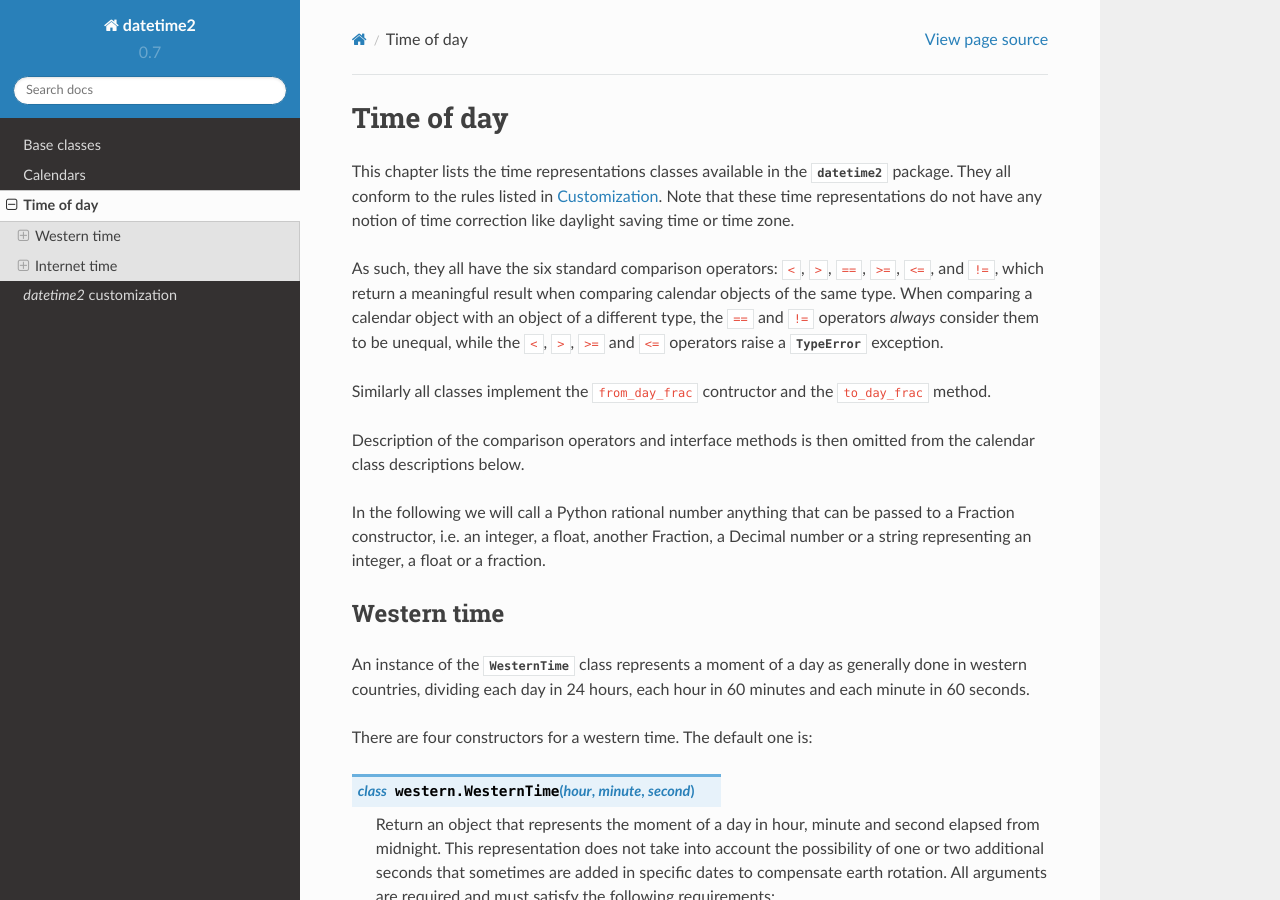
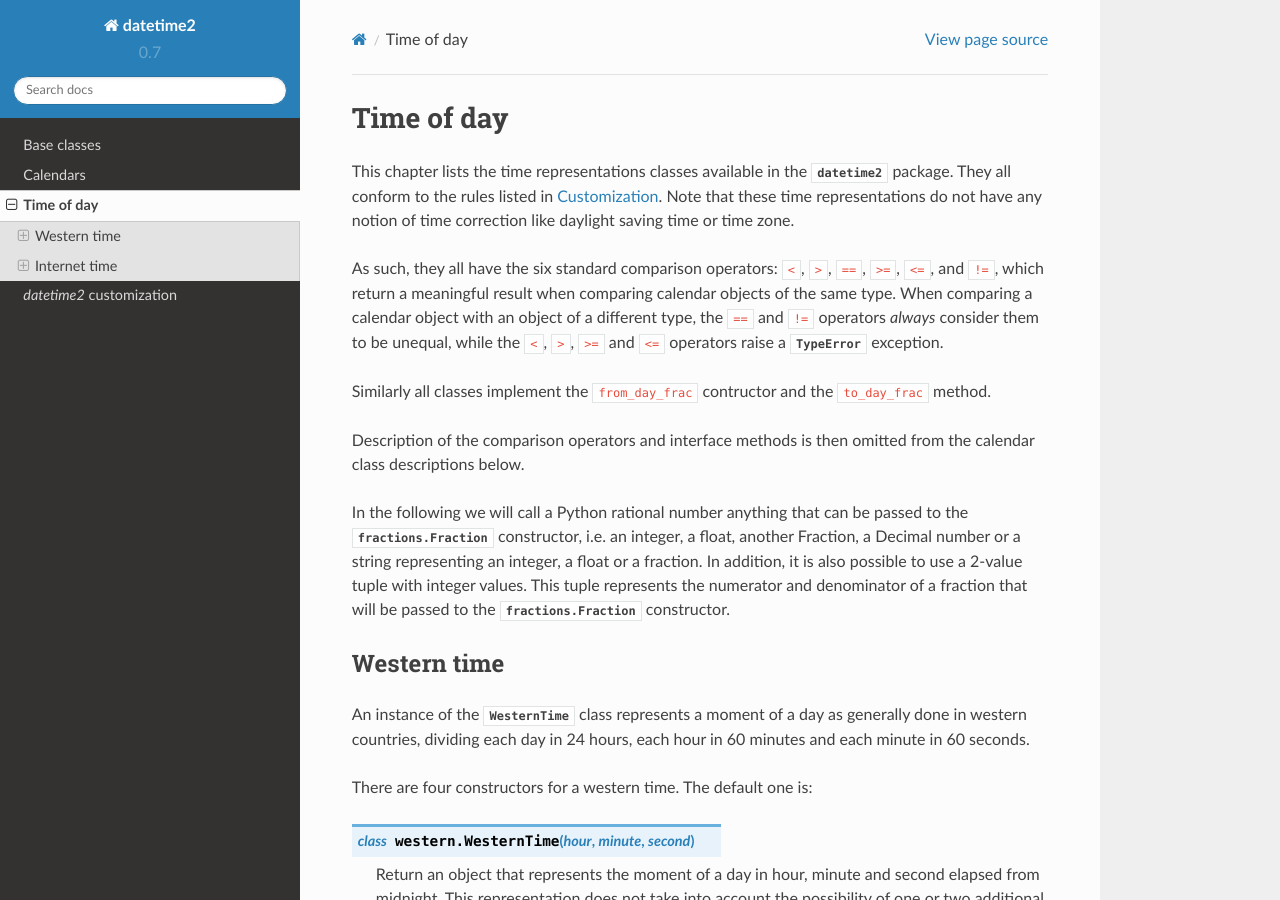
Before and after one commit to fricciardi/datetime2, a Sphinx documentation site: the page built from docs/timeofday.rst, in a window 1280 px wide and 900 px high. Built offline with Sphinx 7.4.7 and the Read the Docs theme 2.0.0, drawn with Linux system fonts in a browser that asks for light colours.

Commit message:
Added description of rational number to time documentation

```diff
--- a/docs/timeofday.rst
+++ b/docs/timeofday.rst
@@ -30,8 +30,11 @@ from the calendar class descriptions below.
 .. TODO: if we will be keeping all time representations on a page, a ToC here will be useful
 
 In the following we will call a Python rational number anything that can be
-passed to a Fraction constructor, i.e. an integer, a float, another Fraction,
-a Decimal number or a string representing an integer, a float or a fraction.
+passed to the :class:`fractions.Fraction` constructor, i.e. an integer, a
+float, another Fraction, a Decimal number or a string representing an integer,
+a float or a fraction. In addition, it is also possible to use a 2-value tuple
+with integer values. This tuple represents the numerator and denominator of a
+fraction that will be passed to the :class:`fractions.Fraction` constructor.
 
 .. _western-time:
 
```
